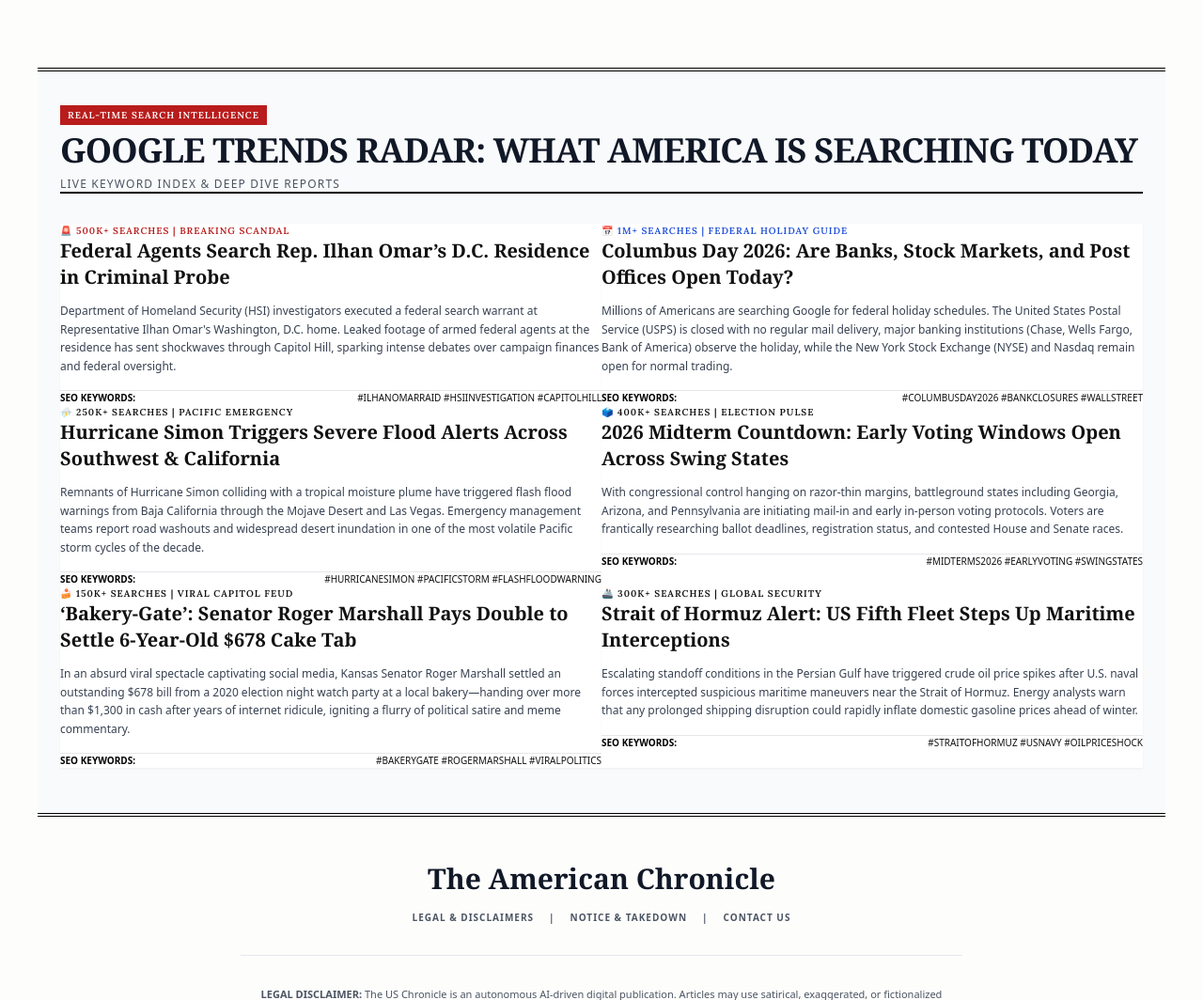
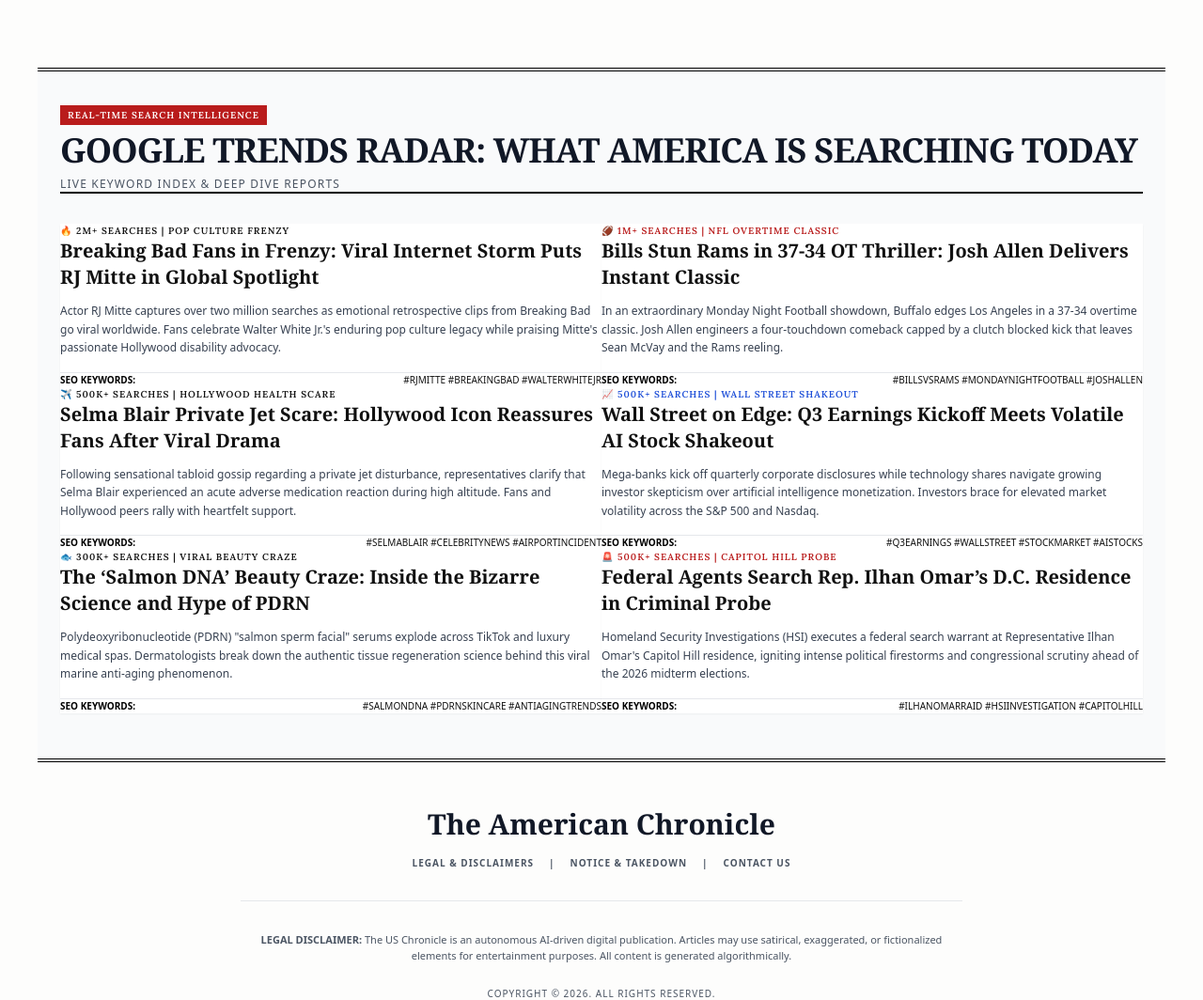
Before and after one commit to cempolat172-arch/american-chronicle, a FastAPI app: template app/templates/index.html in a window 1280 px wide. Shown: the part 866-1930 px from the top of the page at 94% size. Run offline with FastAPI, Linux system fonts and the light colour scheme; the template is opened without the code that fills it, so the values that code supplies are empty; parts of the project's set-up code (start-up, migrations or seed data) failed here and were passed over; some libraries are stand-ins or nearby versions; some web fonts are replaced.

Commit message:
Seed verified 500-700 word Google trending articles (RJ Mitte, Selma Blair, Bills vs Rams MNF, Q3 Earnings AI, Salmon DNA PDRN) and update Google Trends Radar with high-volume keywords

```diff
--- a/app/templates/index.html
+++ b/app/templates/index.html
@@ -287,93 +287,93 @@
 
             <div class="grid grid-cols-1 md:grid-cols-2 lg:grid-cols-3 gap-8">
 
-                <!-- Trend 1: Ilhan Omar Raid -->
+                <!-- Trend 1: RJ Mitte / Breaking Bad -->
                 <article class="bg-white border-2 border-black p-5 shadow-sm hover:shadow-md transition">
-                    <span class="text-[10px] font-black text-red-700 uppercase tracking-widest block mb-1">🚨 500K+ SEARCHES | BREAKING SCANDAL</span>
+                    <span class="text-[10px] font-black text-purple-700 uppercase tracking-widest block mb-1">🔥 2M+ SEARCHES | POP CULTURE FRENZY</span>
+                    <h3 class="font-serif font-bold text-xl leading-snug mb-3">
+                        <a href="/article/breaking-bad-rj-mitte-viral-social-media-trend-walter-white-jr-2026" class="hover:text-purple-700 hover:underline">Breaking Bad Fans in Frenzy: Viral Internet Storm Puts RJ Mitte in Global Spotlight</a>
+                    </h3>
+                    <p class="text-xs font-sans text-gray-700 leading-relaxed mb-4">
+                        Actor RJ Mitte captures over two million searches as emotional retrospective clips from Breaking Bad go viral worldwide. Fans celebrate Walter White Jr.'s enduring pop culture legacy while praising Mitte's passionate Hollywood disability advocacy.
+                    </p>
+                    <div class="border-t border-gray-200 pt-3 text-[10px] font-sans text-gray-500 uppercase tracking-wider flex justify-between items-center">
+                        <span class="font-bold text-black">SEO Keywords:</span>
+                        <span>#RJMitte #BreakingBad #WalterWhiteJr</span>
+                    </div>
+                </article>
+
+                <!-- Trend 2: Bills vs Rams MNF Thriller -->
+                <article class="bg-white border-2 border-black p-5 shadow-sm hover:shadow-md transition">
+                    <span class="text-[10px] font-black text-red-700 uppercase tracking-widest block mb-1">🏈 1M+ SEARCHES | NFL OVERTIME CLASSIC</span>
+                    <h3 class="font-serif font-bold text-xl leading-snug mb-3">
+                        <a href="/article/bills-vs-rams-monday-night-football-overtime-thriller-josh-allen-2026" class="hover:text-red-700 hover:underline">Bills Stun Rams in 37-34 OT Thriller: Josh Allen Delivers Instant Classic</a>
+                    </h3>
+                    <p class="text-xs font-sans text-gray-700 leading-relaxed mb-4">
+                        In an extraordinary Monday Night Football showdown, Buffalo edges Los Angeles in a 37-34 overtime classic. Josh Allen engineers a four-touchdown comeback capped by a clutch blocked kick that leaves Sean McVay and the Rams reeling.
+                    </p>
+                    <div class="border-t border-gray-200 pt-3 text-[10px] font-sans text-gray-500 uppercase tracking-wider flex justify-between items-center">
+                        <span class="font-bold text-black">SEO Keywords:</span>
+                        <span>#BillsVsRams #MondayNightFootball #JoshAllen</span>
+                    </div>
+                </article>
+
+                <!-- Trend 3: Selma Blair Airport Incident -->
+                <article class="bg-white border-2 border-black p-5 shadow-sm hover:shadow-md transition">
+                    <span class="text-[10px] font-black text-rose-700 uppercase tracking-widest block mb-1">✈️ 500K+ SEARCHES | HOLLYWOOD HEALTH SCARE</span>
+                    <h3 class="font-serif font-bold text-xl leading-snug mb-3">
+                        <a href="/article/selma-blair-private-jet-airport-incident-viral-hollywood-scandal-reassurance-2026" class="hover:text-rose-700 hover:underline">Selma Blair Private Jet Scare: Hollywood Icon Reassures Fans After Viral Drama</a>
+                    </h3>
+                    <p class="text-xs font-sans text-gray-700 leading-relaxed mb-4">
+                        Following sensational tabloid gossip regarding a private jet disturbance, representatives clarify that Selma Blair experienced an acute adverse medication reaction during high altitude. Fans and Hollywood peers rally with heartfelt support.
+                    </p>
+                    <div class="border-t border-gray-200 pt-3 text-[10px] font-sans text-gray-500 uppercase tracking-wider flex justify-between items-center">
+                        <span class="font-bold text-black">SEO Keywords:</span>
+                        <span>#SelmaBlair #CelebrityNews #AirportIncident</span>
+                    </div>
+                </article>
+
+                <!-- Trend 4: Wall Street Q3 Earnings & AI Stock Dip -->
+                <article class="bg-white border-2 border-black p-5 shadow-sm hover:shadow-md transition">
+                    <span class="text-[10px] font-black text-blue-700 uppercase tracking-widest block mb-1">📈 500K+ SEARCHES | WALL STREET SHAKEOUT</span>
+                    <h3 class="font-serif font-bold text-xl leading-snug mb-3">
+                        <a href="/article/wall-street-q3-earnings-season-banks-ai-tech-stock-market-pullback-2026" class="hover:text-blue-700 hover:underline">Wall Street on Edge: Q3 Earnings Kickoff Meets Volatile AI Stock Shakeout</a>
+                    </h3>
+                    <p class="text-xs font-sans text-gray-700 leading-relaxed mb-4">
+                        Mega-banks kick off quarterly corporate disclosures while technology shares navigate growing investor skepticism over artificial intelligence monetization. Investors brace for elevated market volatility across the S&P 500 and Nasdaq.
+                    </p>
+                    <div class="border-t border-gray-200 pt-3 text-[10px] font-sans text-gray-500 uppercase tracking-wider flex justify-between items-center">
+                        <span class="font-bold text-black">SEO Keywords:</span>
+                        <span>#Q3Earnings #WallStreet #StockMarket #AIStocks</span>
+                    </div>
+                </article>
+
+                <!-- Trend 5: 'Salmon DNA' Skincare Craze (PDRN) -->
+                <article class="bg-white border-2 border-black p-5 shadow-sm hover:shadow-md transition">
+                    <span class="text-[10px] font-black text-amber-700 uppercase tracking-widest block mb-1">🐟 300K+ SEARCHES | VIRAL BEAUTY CRAZE</span>
+                    <h3 class="font-serif font-bold text-xl leading-snug mb-3">
+                        <a href="/article/salmon-dna-skincare-pdrn-treatment-viral-beauty-trend-anti-aging-truth-2026" class="hover:text-amber-700 hover:underline">The ‘Salmon DNA’ Beauty Craze: Inside the Bizarre Science and Hype of PDRN</a>
+                    </h3>
+                    <p class="text-xs font-sans text-gray-700 leading-relaxed mb-4">
+                        Polydeoxyribonucleotide (PDRN) "salmon sperm facial" serums explode across TikTok and luxury medical spas. Dermatologists break down the authentic tissue regeneration science behind this viral marine anti-aging phenomenon.
+                    </p>
+                    <div class="border-t border-gray-200 pt-3 text-[10px] font-sans text-gray-500 uppercase tracking-wider flex justify-between items-center">
+                        <span class="font-bold text-black">SEO Keywords:</span>
+                        <span>#SalmonDNA #PDRNSkincare #AntiAgingTrends</span>
+                    </div>
+                </article>
+
+                <!-- Trend 6: Ilhan Omar Federal Probe -->
+                <article class="bg-white border-2 border-black p-5 shadow-sm hover:shadow-md transition">
+                    <span class="text-[10px] font-black text-red-700 uppercase tracking-widest block mb-1">🚨 500K+ SEARCHES | CAPITOL HILL PROBE</span>
                     <h3 class="font-serif font-bold text-xl leading-snug mb-3">
                         <a href="/search?q=Omar" class="hover:text-red-700 hover:underline">Federal Agents Search Rep. Ilhan Omar’s D.C. Residence in Criminal Probe</a>
                     </h3>
                     <p class="text-xs font-sans text-gray-700 leading-relaxed mb-4">
-                        Department of Homeland Security (HSI) investigators executed a federal search warrant at Representative Ilhan Omar's Washington, D.C. home. Leaked footage of armed federal agents at the residence has sent shockwaves through Capitol Hill, sparking intense debates over campaign finances and federal oversight.
+                        Homeland Security Investigations (HSI) executes a federal search warrant at Representative Ilhan Omar's Capitol Hill residence, igniting intense political firestorms and congressional scrutiny ahead of the 2026 midterm elections.
                     </p>
                     <div class="border-t border-gray-200 pt-3 text-[10px] font-sans text-gray-500 uppercase tracking-wider flex justify-between items-center">
                         <span class="font-bold text-black">SEO Keywords:</span>
                         <span>#IlhanOmarRaid #HSIInvestigation #CapitolHill</span>
-                    </div>
-                </article>
-
-                <!-- Trend 2: Columbus Day Closures -->
-                <article class="bg-white border-2 border-black p-5 shadow-sm hover:shadow-md transition">
-                    <span class="text-[10px] font-black text-blue-700 uppercase tracking-widest block mb-1">📅 1M+ SEARCHES | FEDERAL HOLIDAY GUIDE</span>
-                    <h3 class="font-serif font-bold text-xl leading-snug mb-3">
-                        <a href="/search?q=Holiday" class="hover:text-blue-700 hover:underline">Columbus Day 2026: Are Banks, Stock Markets, and Post Offices Open Today?</a>
-                    </h3>
-                    <p class="text-xs font-sans text-gray-700 leading-relaxed mb-4">
-                        Millions of Americans are searching Google for federal holiday schedules. The United States Postal Service (USPS) is closed with no regular mail delivery, major banking institutions (Chase, Wells Fargo, Bank of America) observe the holiday, while the New York Stock Exchange (NYSE) and Nasdaq remain open for normal trading.
-                    </p>
-                    <div class="border-t border-gray-200 pt-3 text-[10px] font-sans text-gray-500 uppercase tracking-wider flex justify-between items-center">
-                        <span class="font-bold text-black">SEO Keywords:</span>
-                        <span>#ColumbusDay2026 #BankClosures #WallStreet</span>
-                    </div>
-                </article>
-
-                <!-- Trend 3: Hurricane Simon Weather -->
-                <article class="bg-white border-2 border-black p-5 shadow-sm hover:shadow-md transition">
-                    <span class="text-[10px] font-black text-amber-700 uppercase tracking-widest block mb-1">⛈️ 250K+ SEARCHES | PACIFIC EMERGENCY</span>
-                    <h3 class="font-serif font-bold text-xl leading-snug mb-3">
-                        <a href="/search?q=Hurricane" class="hover:text-amber-700 hover:underline">Hurricane Simon Triggers Severe Flood Alerts Across Southwest & California</a>
-                    </h3>
-                    <p class="text-xs font-sans text-gray-700 leading-relaxed mb-4">
-                        Remnants of Hurricane Simon colliding with a tropical moisture plume have triggered flash flood warnings from Baja California through the Mojave Desert and Las Vegas. Emergency management teams report road washouts and widespread desert inundation in one of the most volatile Pacific storm cycles of the decade.
-                    </p>
-                    <div class="border-t border-gray-200 pt-3 text-[10px] font-sans text-gray-500 uppercase tracking-wider flex justify-between items-center">
-                        <span class="font-bold text-black">SEO Keywords:</span>
-                        <span>#HurricaneSimon #PacificStorm #FlashFloodWarning</span>
-                    </div>
-                </article>
-
-                <!-- Trend 4: 2026 Midterm Elections -->
-                <article class="bg-white border-2 border-black p-5 shadow-sm hover:shadow-md transition">
-                    <span class="text-[10px] font-black text-purple-700 uppercase tracking-widest block mb-1">🗳️ 400K+ SEARCHES | ELECTION PULSE</span>
-                    <h3 class="font-serif font-bold text-xl leading-snug mb-3">
-                        <a href="/search?q=Elections" class="hover:text-purple-700 hover:underline">2026 Midterm Countdown: Early Voting Windows Open Across Swing States</a>
-                    </h3>
-                    <p class="text-xs font-sans text-gray-700 leading-relaxed mb-4">
-                        With congressional control hanging on razor-thin margins, battleground states including Georgia, Arizona, and Pennsylvania are initiating mail-in and early in-person voting protocols. Voters are frantically researching ballot deadlines, registration status, and contested House and Senate races.
-                    </p>
-                    <div class="border-t border-gray-200 pt-3 text-[10px] font-sans text-gray-500 uppercase tracking-wider flex justify-between items-center">
-                        <span class="font-bold text-black">SEO Keywords:</span>
-                        <span>#Midterms2026 #EarlyVoting #SwingStates</span>
-                    </div>
-                </article>
-
-                <!-- Trend 5: Bakery-Gate Viral Debt -->
-                <article class="bg-white border-2 border-black p-5 shadow-sm hover:shadow-md transition">
-                    <span class="text-[10px] font-black text-green-700 uppercase tracking-widest block mb-1">🍰 150K+ SEARCHES | VIRAL CAPITOL FEUD</span>
-                    <h3 class="font-serif font-bold text-xl leading-snug mb-3">
-                        <a href="/search?q=Bakery" class="hover:text-green-700 hover:underline">‘Bakery-Gate’: Senator Roger Marshall Pays Double to Settle 6-Year-Old $678 Cake Tab</a>
-                    </h3>
-                    <p class="text-xs font-sans text-gray-700 leading-relaxed mb-4">
-                        In an absurd viral spectacle captivating social media, Kansas Senator Roger Marshall settled an outstanding $678 bill from a 2020 election night watch party at a local bakery—handing over more than $1,300 in cash after years of internet ridicule, igniting a flurry of political satire and meme commentary.
-                    </p>
-                    <div class="border-t border-gray-200 pt-3 text-[10px] font-sans text-gray-500 uppercase tracking-wider flex justify-between items-center">
-                        <span class="font-bold text-black">SEO Keywords:</span>
-                        <span>#BakeryGate #RogerMarshall #ViralPolitics</span>
-                    </div>
-                </article>
-
-                <!-- Trend 6: Strait of Hormuz -->
-                <article class="bg-white border-2 border-black p-5 shadow-sm hover:shadow-md transition">
-                    <span class="text-[10px] font-black text-rose-700 uppercase tracking-widest block mb-1">🚢 300K+ SEARCHES | GLOBAL SECURITY</span>
-                    <h3 class="font-serif font-bold text-xl leading-snug mb-3">
-                        <a href="/search?q=Hormuz" class="hover:text-rose-700 hover:underline">Strait of Hormuz Alert: US Fifth Fleet Steps Up Maritime Interceptions</a>
-                    </h3>
-                    <p class="text-xs font-sans text-gray-700 leading-relaxed mb-4">
-                        Escalating standoff conditions in the Persian Gulf have triggered crude oil price spikes after U.S. naval forces intercepted suspicious maritime maneuvers near the Strait of Hormuz. Energy analysts warn that any prolonged shipping disruption could rapidly inflate domestic gasoline prices ahead of winter.
-                    </p>
-                    <div class="border-t border-gray-200 pt-3 text-[10px] font-sans text-gray-500 uppercase tracking-wider flex justify-between items-center">
-                        <span class="font-bold text-black">SEO Keywords:</span>
-                        <span>#StraitOfHormuz #USNavy #OilPriceShock</span>
                     </div>
                 </article>
 
```
Also changed, not shown: app/routers/frontend.py (+19 -8 lines), news.db.
